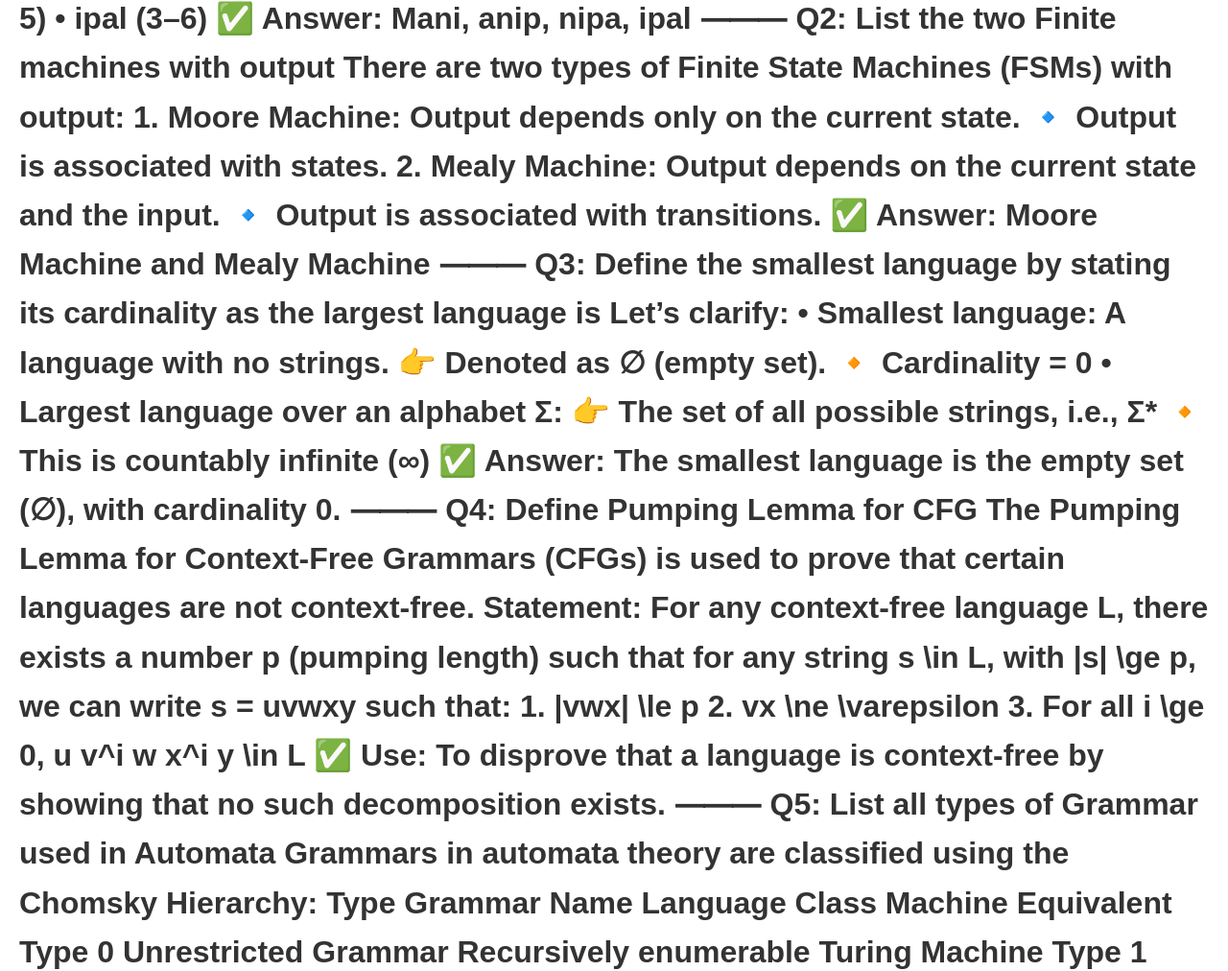
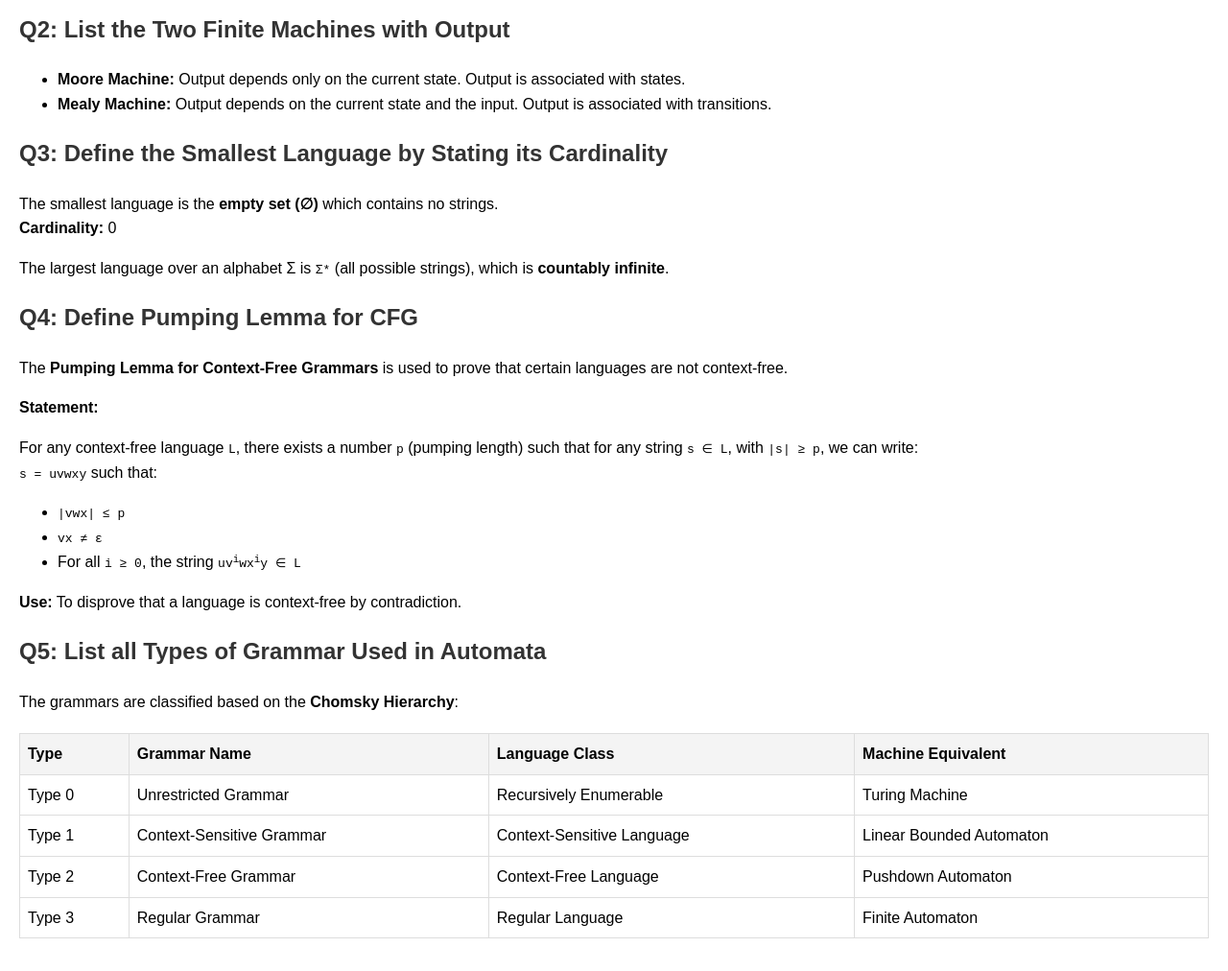
Before and after one commit to Exam1chutiya/Test, a plain HTML site: page index.html in a window 1280 px wide. Shown: the part 232-1244 px from the top of the page at 96% size. Drawn offline with Linux system fonts and the light colour scheme.

Commit message:
Update index.html

```diff
--- a/index.html
+++ b/index.html
@@ -55,85 +55,88 @@
 <body>
 
 
- SECTION A-
 
-  Here are the answers to each of your questions clearly and concisely:
 
-⸻
+    <h2>Q1: List all the Substrings of Length 4 for String "Manipal"</h2>
+    <p>The string <code>"Manipal"</code> has 7 characters. The substrings of length 4 are:</p>
+    <ul>
+        <li>Mani</li>
+        <li>anip</li>
+        <li>nipa</li>
+        <li>ipal</li>
+    </ul>
 
-Q1: List all the substrings of length 4 for the string "Manipal"
+    <h2>Q2: List the Two Finite Machines with Output</h2>
+    <ul>
+        <li><strong>Moore Machine:</strong> Output depends only on the current state. Output is associated with states.</li>
+        <li><strong>Mealy Machine:</strong> Output depends on the current state and the input. Output is associated with transitions.</li>
+    </ul>
 
-The string "Manipal" has 7 characters. Substrings of length 4 are all possible consecutive 4-character sequences:
-	•	Mani (positions 0–3)
-	•	anip (1–4)
-	•	nipa (2–5)
-	•	ipal (3–6)
+    <h2>Q3: Define the Smallest Language by Stating its Cardinality</h2>
+    <p>
+        The smallest language is the <strong>empty set (∅)</strong> which contains no strings.
+        <br>
+        <strong>Cardinality:</strong> 0
+    </p>
+    <p>
+        The largest language over an alphabet Σ is <code>Σ*</code> (all possible strings), which is <strong>countably infinite</strong>.
+    </p>
 
-✅ Answer: Mani, anip, nipa, ipal
+    <h2>Q4: Define Pumping Lemma for CFG</h2>
+    <p>
+        The <strong>Pumping Lemma for Context-Free Grammars</strong> is used to prove that certain languages are not context-free.
+    </p>
+    <p><strong>Statement:</strong></p>
+    <p>
+        For any context-free language <code>L</code>, there exists a number <code>p</code> (pumping length) such that for any string <code>s ∈ L</code>, with <code>|s| ≥ p</code>, we can write:
+        <br>
+        <code>s = uvwxy</code> such that:
+    </p>
+    <ul>
+        <li><code>|vwx| ≤ p</code></li>
+        <li><code>vx ≠ ε</code></li>
+        <li>For all <code>i ≥ 0</code>, the string <code>uv<sup>i</sup>wx<sup>i</sup>y ∈ L</code></li>
+    </ul>
+    <p><strong>Use:</strong> To disprove that a language is context-free by contradiction.</p>
 
-⸻
-
-Q2: List the two Finite machines with output
-
-There are two types of Finite State Machines (FSMs) with output:
-	1.	Moore Machine:
-Output depends only on the current state.
-🔹 Output is associated with states.
-	2.	Mealy Machine:
-Output depends on the current state and the input.
-🔹 Output is associated with transitions.
-
-✅ Answer: Moore Machine and Mealy Machine
-
-⸻
-
-Q3: Define the smallest language by stating its cardinality as the largest language is
-
-Let’s clarify:
-	•	Smallest language: A language with no strings.
-👉 Denoted as ∅ (empty set).
-🔸 Cardinality = 0
-	•	Largest language over an alphabet Σ:
-👉 The set of all possible strings, i.e., Σ*
-🔸 This is countably infinite (∞)
-
-✅ Answer:
-The smallest language is the empty set (∅), with cardinality 0.
-
-⸻
-
-Q4: Define Pumping Lemma for CFG
-
-The Pumping Lemma for Context-Free Grammars (CFGs) is used to prove that certain languages are not context-free.
-
-Statement:
-For any context-free language L, there exists a number p (pumping length) such that for any string s \in L, with |s| \ge p, we can write
-s = uvwxy
-such that:
-	1.	|vwx| \le p
-	2.	vx \ne \varepsilon
-	3.	For all i \ge 0, u v^i w x^i y \in L
-
-✅ Use: To disprove that a language is context-free by showing that no such decomposition exists.
-
-⸻
-
-Q5: List all types of Grammar used in Automata
-
-Grammars in automata theory are classified using the Chomsky Hierarchy:
-
-Type	Grammar Name	Language Class	Machine Equivalent
-Type 0	Unrestricted Grammar	Recursively enumerable	Turing Machine
-Type 1	Context-Sensitive Grammar	Context-sensitive	Linear Bounded Automaton
-Type 2	Context-Free Grammar	Context-free	Pushdown Automaton
-Type 3	Regular Grammar	Regular	Finite Automaton
-
-✅ Answer:
-	•	Type 0: Unrestricted
-	•	Type 1: Context-Sensitive
-	•	Type 2: Context-Free
-	•	Type 3: Regular
-
+    <h2>Q5: List all Types of Grammar Used in Automata</h2>
+    <p>The grammars are classified based on the <strong>Chomsky Hierarchy</strong>:</p>
+    <table border="1" cellpadding="8" cellspacing="0">
+        <thead>
+            <tr>
+                <th>Type</th>
+                <th>Grammar Name</th>
+                <th>Language Class</th>
+                <th>Machine Equivalent</th>
+            </tr>
+        </thead>
+        <tbody>
+            <tr>
+                <td>Type 0</td>
+                <td>Unrestricted Grammar</td>
+                <td>Recursively Enumerable</td>
+                <td>Turing Machine</td>
+            </tr>
+            <tr>
+                <td>Type 1</td>
+                <td>Context-Sensitive Grammar</td>
+                <td>Context-Sensitive Language</td>
+                <td>Linear Bounded Automaton</td>
+            </tr>
+            <tr>
+                <td>Type 2</td>
+                <td>Context-Free Grammar</td>
+                <td>Context-Free Language</td>
+                <td>Pushdown Automaton</td>
+            </tr>
+            <tr>
+                <td>Type 3</td>
+                <td>Regular Grammar</td>
+                <td>Regular Language</td>
+                <td>Finite Automaton</td>
+	    </tr>
+	</tbody>
+    </table>
 
 
   </body>
```
